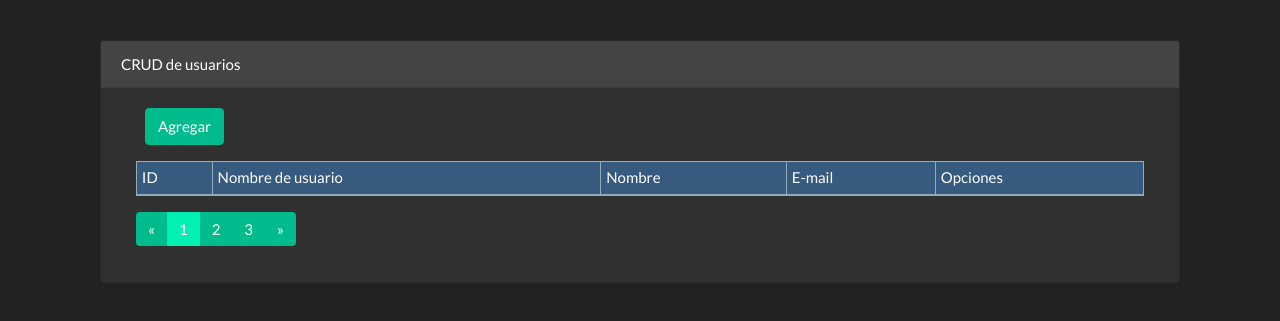
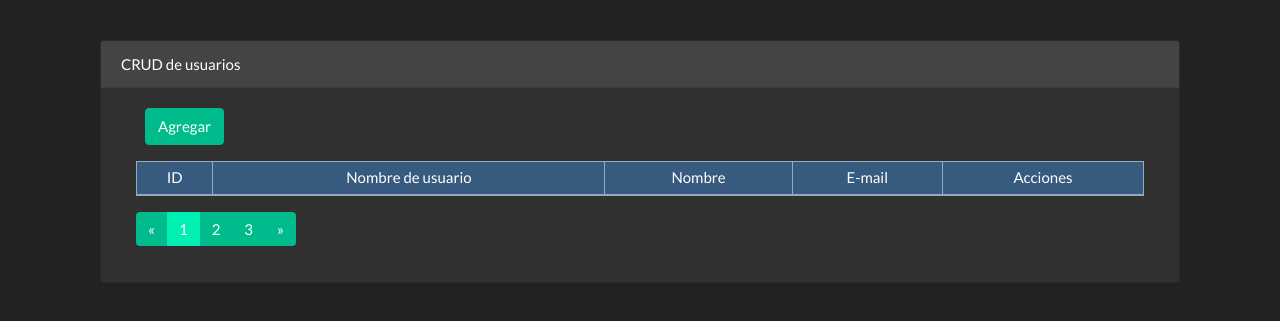
Before and after one commit to JoseVale99/crud-users-flask, a Flask app: page / in a window 1280 px wide. Shown: the part 71-392 px from the top of the page. Run offline with Flask 2, Linux system fonts and the light colour scheme; some libraries are stand-ins or nearby versions.

Commit message:
✅ Adding: index view

```diff
--- a/app/templates/index.html
+++ b/app/templates/index.html
@@ -8,7 +8,7 @@
       {% with messages = get_flashed_messages()  %}
       {% if messages %}
       {% for message in messages %}
-      <div class="alert alert-warning alert-dismissible fade show" role="alert">
+      <div class="alert alert-success alert-dismissible fade show" role="alert">
         {{ message }}
         <button type="button" class="close" data-dismiss="alert" aria-label="Close">
         <span aria-hidden="true">&times;</span>
@@ -32,26 +32,30 @@
       <div class="table-responsive">
         <table class="table table-striped table-hover table-bordered table-sm">
           <thead>
-            <tr class="table-primary">
+            <tr class="table-primary text-center">
               <td>ID</td>
               <td>Nombre de usuario</td>
               <td>Nombre</td>
               <td>E-mail</td>
-              <td>Opciones</td>
+              <td colspan="3">Acciones</td>
             </tr>
           </thead>
           <tbody>
             {% for user in users %}
             <tr>
               <td class="text-center">{{ user.user_id}}</td>
-              <td class="text-center">{{user.username}}</td>
+              <td class="text-center">
+                <a href="{{url_for('showuser',id=user.user_id)}}" title=" ver usuario" >{{user.username}}</a>
+              </td>
               <td class="text-center">{{user.name}}</td>
               <td class="text-center">{{user.email}}</td>
               <td class = "text-center mt-3">
-                <!-- <a href="/edit/ user.user_id" class="btn btn-primary">editar</a> -->
+                 <a href="{{url_for('getUserupdate', id=user.user_id)}}" class="btn btn-primary btn-sm" title="editar usuario">
+                  <i class="fas fa-edit"></i>
+                 </a>
 
 
-              <button class="btn btn-danger btn-sm" data-toggle="modal"
+              <button class="btn btn-danger btn-sm" data-toggle="modal" title=" eliminar usuario"
                   data-target="#exampleModal{{  user.user_id }}" type="button">
                   <i class="fas fa-trash"></i></button>
                   <!-- Modal -->
```
